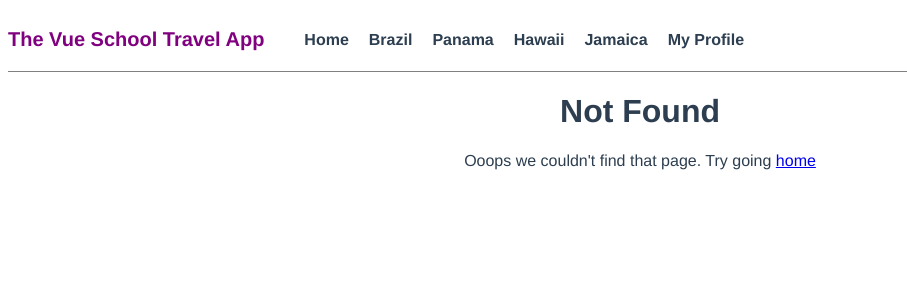
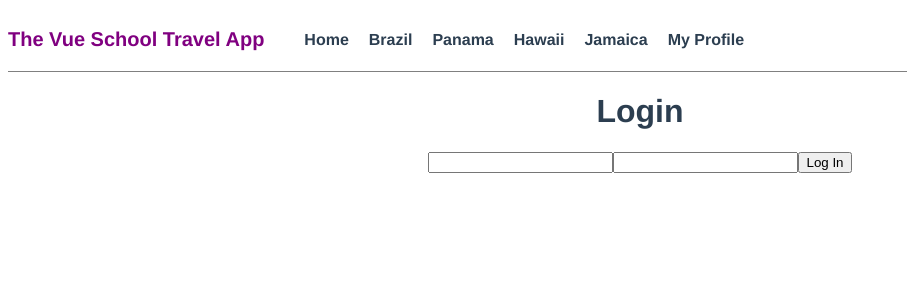
Before and after one commit to debs-obrien/course-vue-router, a Vue app: page /login in a window 1280 px wide. Before the commit this address had no page. Shown: the top 300 px of the page, without its empty margins (0-907 px from the left). Built offline with nearby package versions, Linux system fonts and the light colour scheme.

Commit message:
implement dummy log in

```diff
--- a/src/router.js
+++ b/src/router.js
@@ -5,7 +5,7 @@ import store from "@/store.js";
 
 Vue.use(Router);
 
-export default new Router({
+const router = new Router({
   mode: "history",
   scrollBehavior(to, from, savedPosition) {
     if (savedPosition) {
@@ -72,6 +72,12 @@ export default new Router({
       meta: { requiresAuth: true }
     },
     {
+      path: "/login",
+      name: "login",
+      component: () =>
+        import(/* webpackChunkName: "Login" */ "./views/Login.vue")
+    },
+    {
       path: "*",
       name: "notFound",
       component: () =>
@@ -79,3 +85,23 @@ export default new Router({
     }
   ]
 });
+
+
+router.beforeEach((to, from, next) => {
+  if (to.matched.some(record => record.meta.requiresAuth)) {
+    // this route requires auth, check if logged in
+    // if not, redirect to login page.
+    if (!store.user) {
+      next({
+        path: '/login',
+        query: { redirect: to.fullPath }
+      })
+    } else {
+      next()
+    }
+  } else {
+    next() // make sure to always call next()!
+  }
+})
+
+export default router
--- a/src/store.js
+++ b/src/store.js
@@ -1,4 +1,5 @@
 export default {
+  user: null,
   destinations: [
     {
       name: "Brazil",
--- /dev/null
+++ b/src/views/Login.vue
@@ -0,0 +1,28 @@
+<template>
+  <div>
+    <h1>Login</h1>
+    <input v-model="username" />
+    <input v-model="password" type="password" />
+    <button @click="login">Log In</button>
+  </div>
+</template>
+
+<script>
+import store from '@/store'
+export default {
+  data() {
+    return {
+      username: null,
+      password: null
+    };
+  },
+  methods: {
+    login () {
+      store.user = this.username
+      this.$router.push('/')
+    }
+  }
+};
+</script>
+
+<style lang="scss" scoped></style>
```
